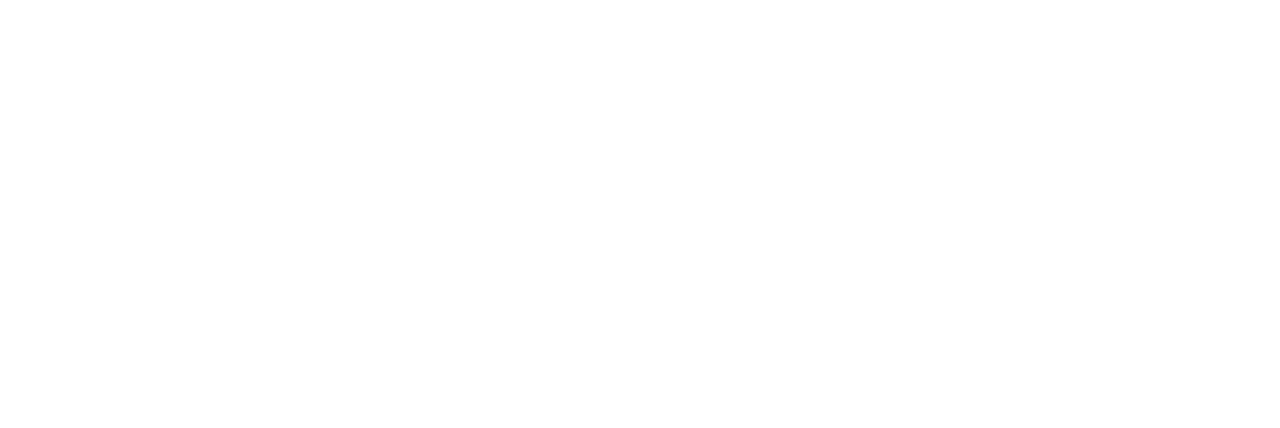
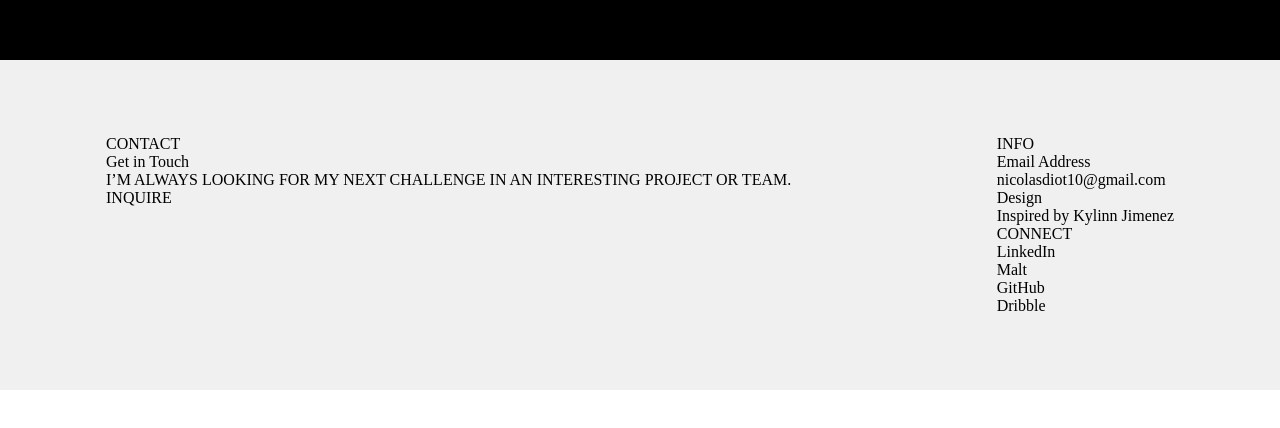
Before and after one commit to Scream10/portfolio, a Next.js app: page / in a window 1280 px wide. Shown: the part 2430-2858 px from the top of the page. Before the commit the page ends 1640 px from the top, so only its background shows below. Built offline with nearby package versions, Linux system fonts and the light colour scheme.

Commit message:
wip - footer

```diff
--- /dev/null
+++ b/src/components/footer/Footer.module.css
@@ -0,0 +1,12 @@
+.footer {
+  padding: 75px 106px;
+  background-color: #f0f0f0;
+  display: flex;
+  justify-content: space-between;
+}
+
+.animatedFooter {
+  height: 50px;
+  width: 100%;
+  background-color: white;
+}
--- /dev/null
+++ b/src/components/footer/Footer.tsx
@@ -0,0 +1,39 @@
+import React from "react";
+import styles from "./Footer.module.css";
+
+const Footer: React.FC = () => {
+  return (
+    <div>
+      <div className={styles.footer}>
+        <div>
+          <p>CONTACT</p>
+          <p>Get in Touch</p>
+          <p>
+            I’M ALWAYS LOOKING FOR MY NEXT CHALLENGE IN AN INTERESTING PROJECT
+            OR TEAM.
+          </p>
+          <p>INQUIRE</p>
+        </div>
+        <div>
+          <div>
+            <p>INFO</p>
+            <p>Email Address</p>
+            <p>nicolasdiot10@gmail.com</p>
+            <p>Design</p>
+            <p>Inspired by Kylinn Jimenez</p>
+          </div>
+          <div>
+            <p>CONNECT</p>
+            <p>LinkedIn</p>
+            <p>Malt</p>
+            <p>GitHub</p>
+            <p>Dribble</p>
+          </div>
+        </div>
+      </div>
+      <div className={styles.animatedFooter}></div>
+    </div>
+  );
+};
+
+export default Footer;
--- /dev/null
+++ b/src/components/footer/index.tsx
@@ -0,0 +1,3 @@
+import Footer from "./Footer";
+
+export default Footer;
--- a/src/pages/index.tsx
+++ b/src/pages/index.tsx
@@ -3,6 +3,7 @@
 import Navbar from "@/components/navbar";
 import Header from "@/components/header";
 import Project from "@/components/project";
+import Footer from "@/components/footer";
 
 const Home = () => {
   const Projects = () => {
@@ -29,6 +30,15 @@
         <div className={styles.container}>
           <Projects />
         </div>
+        <div
+          style={{
+            height: "100vh",
+            width: "100%",
+            backgroundColor: "black",
+            marginTop: 50,
+          }}
+        />
+        <Footer />
       </main>
     </>
   );
```
